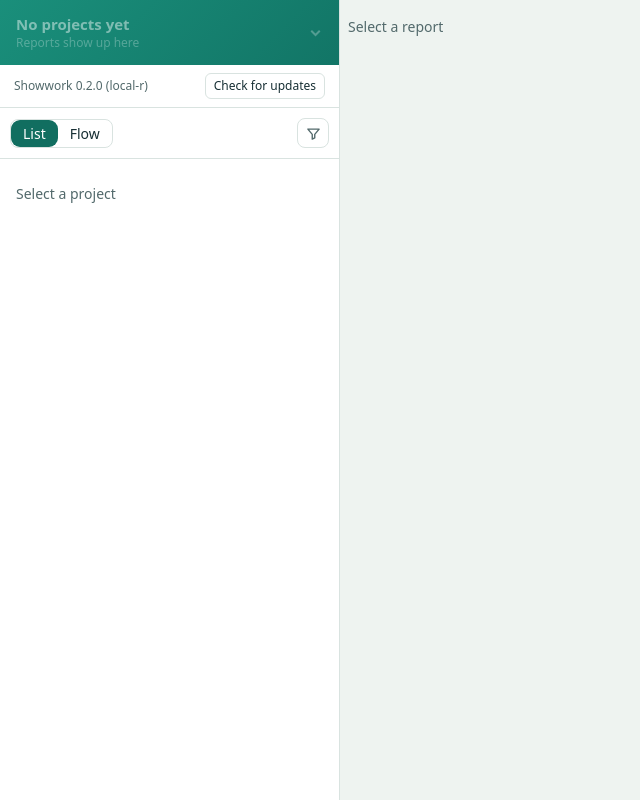
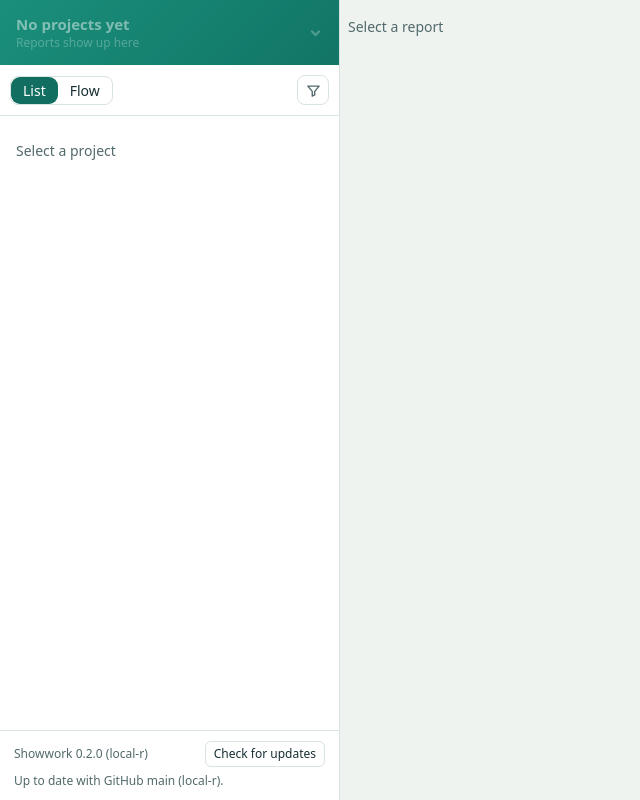
Before and after one commit to cwsbrian/showwork, a website built with Vite: page app/index.html in a window 1280 px wide. Shown: the whole page, without its empty margins (0-640 px from the left). Built offline with nearby package versions, Linux system fonts and the light colour scheme.

Commit message:
Check app updates automatically and show footer notice

```diff
--- a/app/index.html
+++ b/app/index.html
@@ -11,8 +11,8 @@
     <div id="app">
       <section class="col col-middle">
         <nav id="projects" class="project-switcher" aria-label="Projects"></nav>
+        <div id="middle" class="middle-scroll" aria-label="Reports"></div>
         <section id="updates" class="updates" aria-label="App updates"></section>
-        <div id="middle" class="middle-scroll" aria-label="Reports"></div>
       </section>
       <main id="tabs" class="col col-report" aria-label="Task tabs"><div id="report" aria-label="Report"></div></main>
     </div>
--- a/app/src/styles.css
+++ b/app/src/styles.css
@@ -4,7 +4,10 @@ body { font: 14px/1.5 system-ui, -apple-system, sans-serif; background: #fff; }
 .col { overflow: auto; min-width: 0; }
 .col-middle { border-right: 1px solid var(--line); background: #fff; display: flex; flex-direction: column; overflow: hidden; }
 .middle-scroll { flex: 1; min-height: 0; overflow: auto; }
-.updates { padding: 8px 14px; border-bottom: 1px solid var(--line); background: #fff; }
+.updates { padding: 10px 14px; border-top: 1px solid var(--line); background: #fff; flex: none; }
+.updates.has-update { background: #eef7f1; border-top-color: #91c7a4; }
+.update-badge { display: inline-block; margin-top: 7px; padding: 3px 8px; border-radius: 999px; background: #237a48; color: #fff; font-size: 12px; font-weight: 700; }
+.update-badge[hidden] { display: none; }
 .update-row { display: flex; align-items: center; gap: 8px; flex-wrap: wrap; }
 .update-version { color: var(--muted); font-size: 12px; margin-right: auto; }
 .updates button { padding: 3px 8px; border: 1px solid var(--line); border-radius: 6px; background: #fff; color: var(--ink); font-size: 12px; }
--- a/app/src/views/updates.ts
+++ b/app/src/views/updates.ts
@@ -1,6 +1,7 @@
 import type { AppUpdate, ShowworkApi } from '../api';
 
 const short = (revision: string) => revision.slice(0, 7);
+const CHECK_INTERVAL_MS = 30 * 60 * 1000;
 
 export function createUpdates(host: HTMLElement, api: ShowworkApi) {
   const version = document.createElement('span');
@@ -23,6 +24,11 @@ export function createUpdates(host: HTMLElement, api: ShowworkApi) {
   status.setAttribute('role', 'status');
   status.setAttribute('aria-live', 'polite');
 
+  const badge = document.createElement('strong');
+  badge.className = 'update-badge';
+  badge.textContent = 'Update available';
+  badge.hidden = true;
+
   const notes = document.createElement('p');
   notes.className = 'update-notes';
   notes.hidden = true;
@@ -35,12 +41,18 @@ export function createUpdates(host: HTMLElement, api: ShowworkApi) {
   const row = document.createElement('div');
   row.className = 'update-row';
   row.append(version, check, install);
-  host.append(row, status, notes, progress);
+  host.append(row, badge, status, notes, progress);
 
   let available: AppUpdate | null = null;
+  let working = false;
   const busy = (value: boolean) => {
+    working = value;
     check.disabled = value;
     install.disabled = value;
+  };
+  const showAvailable = (value: boolean) => {
+    badge.hidden = !value;
+    host.classList.toggle('has-update', value);
   };
 
   void Promise.all([api.getAppVersion(), api.getAppRevision()]).then(([current, revision]) => {
@@ -49,9 +61,11 @@ export function createUpdates(host: HTMLElement, api: ShowworkApi) {
     status.textContent = 'Could not read the app version.';
   });
 
-  check.onclick = async () => {
+  const checkForUpdates = async () => {
+    if (working) return;
     busy(true);
     install.hidden = true;
+    showAvailable(false);
     notes.hidden = true;
     progress.hidden = true;
     status.textContent = 'Checking for updates…';
@@ -74,7 +88,8 @@ export function createUpdates(host: HTMLElement, api: ShowworkApi) {
       }
       if (candidate?.notes?.split(/\r?\n/).some((line) => line.trim() === `Source commit: ${repositoryRevision}`)) {
         available = candidate;
-        status.textContent = `GitHub main: ${short(repositoryRevision)}. Installed: ${short(installedRevision)}. Update ${candidate.version} ready.`;
+        status.textContent = `Showwork ${candidate.version} is ready to install. GitHub main: ${short(repositoryRevision)}.`;
+        showAvailable(true);
         install.hidden = false;
         if (available.notes?.trim()) {
           notes.textContent = available.notes;
@@ -91,9 +106,10 @@ export function createUpdates(host: HTMLElement, api: ShowworkApi) {
       busy(false);
     }
   };
+  check.onclick = () => void checkForUpdates();
 
   install.onclick = async () => {
-    if (!available) return;
+    if (!available || working) return;
     const targetVersion = available.version;
     busy(true);
     progress.hidden = false;
@@ -111,6 +127,7 @@ export function createUpdates(host: HTMLElement, api: ShowworkApi) {
       });
       available = null;
       install.hidden = true;
+      showAvailable(false);
       progress.hidden = true;
       status.textContent = 'Update installed. Restarting Showwork…';
     } catch (error) {
@@ -120,4 +137,7 @@ export function createUpdates(host: HTMLElement, api: ShowworkApi) {
       busy(false);
     }
   };
+
+  void checkForUpdates();
+  window.setInterval(() => void checkForUpdates(), CHECK_INTERVAL_MS);
 }
```
Also changed, not shown: app/tests/ui.cjs (+17 -2 lines), docs/installation.md (+1 -1 lines), README.md, app/README.md.
